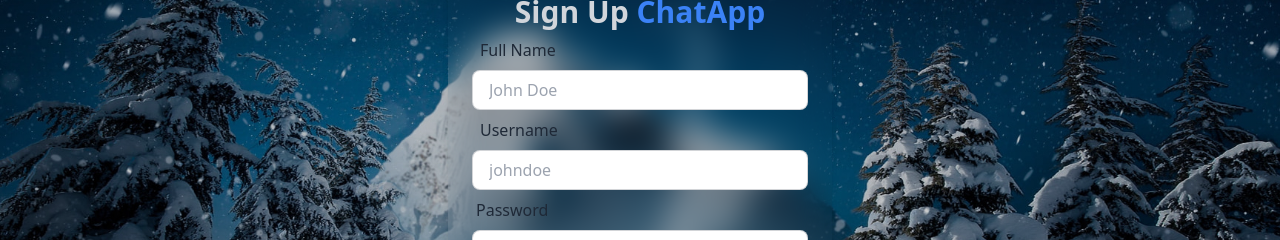
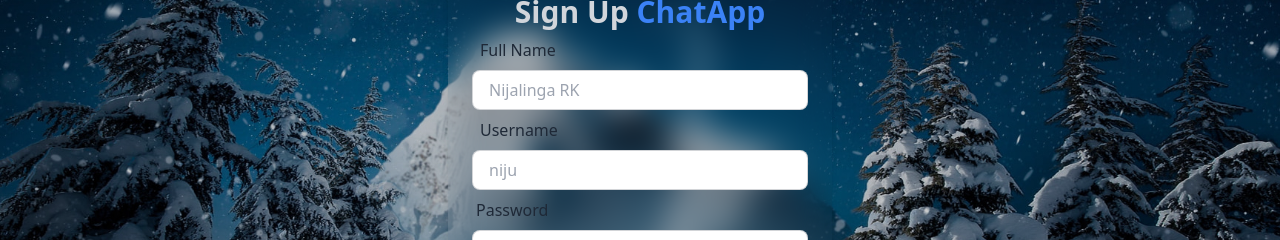
Before and after one commit to NijalingaRK/Chat-App, a React (Vite) app in the folder frontend/: page /signup in a window 1280 px wide. Shown: the part 174-414 px from the top of the page. Built offline with nearby package versions, Linux system fonts and the light colour scheme.

Commit message:
Update SignUp.jsx

```diff
--- a/frontend/src/pages/signup/SignUp.jsx
+++ b/frontend/src/pages/signup/SignUp.jsx
@@ -37,7 +37,7 @@
 						</label>
 						<input
 							type='text'
-							placeholder='John Doe'
+							placeholder='Nijalinga RK'
 							className='w-full input input-bordered  h-10'
 							value={inputs.fullName}
 							onChange={(e) => setInputs({ ...inputs, fullName: e.target.value })}
@@ -50,7 +50,7 @@
 						</label>
 						<input
 							type='text'
-							placeholder='johndoe'
+							placeholder='niju'
 							className='w-full input input-bordered h-10'
 							value={inputs.username}
 							onChange={(e) => setInputs({ ...inputs, username: e.target.value })}
```
